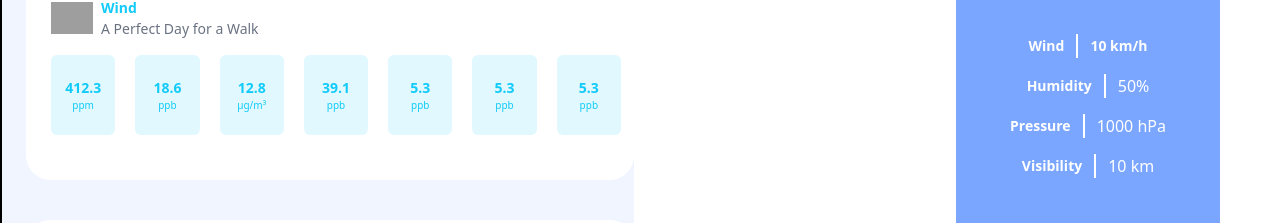
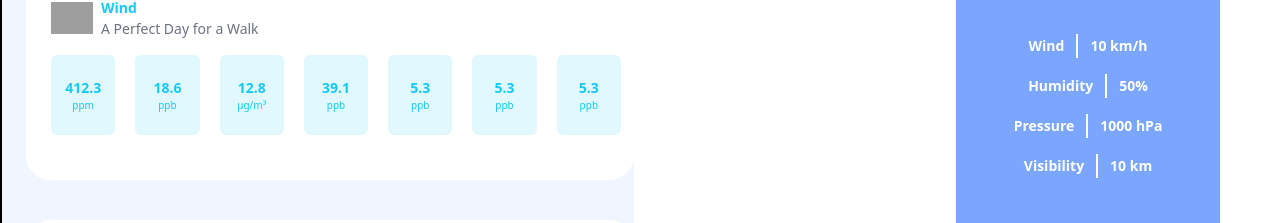
Before and after one commit to Namaumbo/wealther-app, a React app in the folder frontend/: page / in a window 1280 px wide. Shown: the part 450-673 px from the top of the page. Built offline with nearby package versions, Linux system fonts and the light colour scheme; grey boxes are pictures that could not be loaded; the HTML template or start-up script is replaced by a standard one.

Commit message:
Refactor Today component to simplify weather data display using a map function for better maintainability

```diff
--- a/frontend/src/components/custom-components/Today.jsx
+++ b/frontend/src/components/custom-components/Today.jsx
@@ -33,28 +33,18 @@ const Today = () => {
                         </div>
 
 
-                        <div className="mb-2 flex items-center gap-3 justify-center">
-                            <p className="text-sm font-bold">Wind</p>
-                            <span className="border-r-2 border-l-[#8db6f1]  h-6"></span>
-                            <p className="text-sm font-bold">10 km/h</p>
-                        </div>
-
-                        <div className="mb-2 flex items-center gap-3 justify-center">
-                            <p className="text-sm font-bold">Humidity</p>
-                            <span className="border-r-2 border-l-[#8db6f1]  h-6"></span>
-                            <p>50%</p>
-                        </div>
-                        <div className="mb-2 flex items-center gap-3 justify-center">
-                            <p className="text-sm font-bold">Pressure</p>
-                            <span className="border-r-2 border-l-[#8db6f1]  h-6"></span>
-                            <p>1000 hPa</p>
-                        </div>
-                        <div className="mb-2 flex items-center gap-3 justify-center">
-                            <p className="text-sm font-bold">Visibility</p>
-                            <span className="border-r-2 border-l-[#8db6f1]  h-6"></span>
-                            <p>10 km</p>
-                        </div>
-
+                        {[
+                            { label: "Wind", value: "10 km/h" },
+                            { label: "Humidity", value: "50%" },
+                            { label: "Pressure", value: "1000 hPa" },
+                            { label: "Visibility", value: "10 km" }
+                        ].map((item) => (
+                            <div key={item.label} className="mb-2 flex items-center gap-3 justify-center">
+                                <p className="text-sm font-bold">{item.label}</p>
+                                <span className="border-r-2 border-l-[#8db6f1] h-6"></span>
+                                <p className="text-sm font-bold">{item.value}</p>
+                            </div>
+                        ))}
                     </div>
 
                 </div>
```
